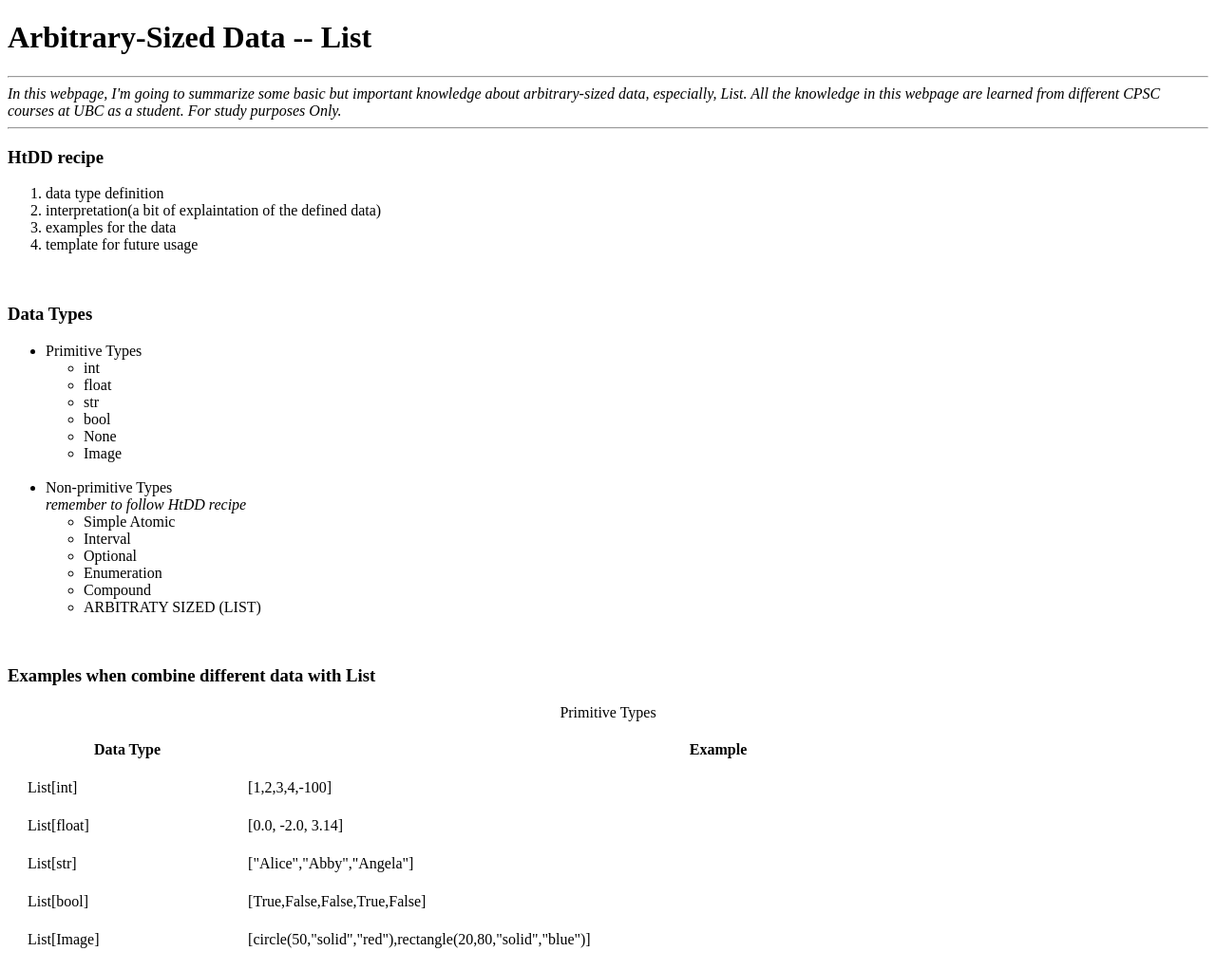
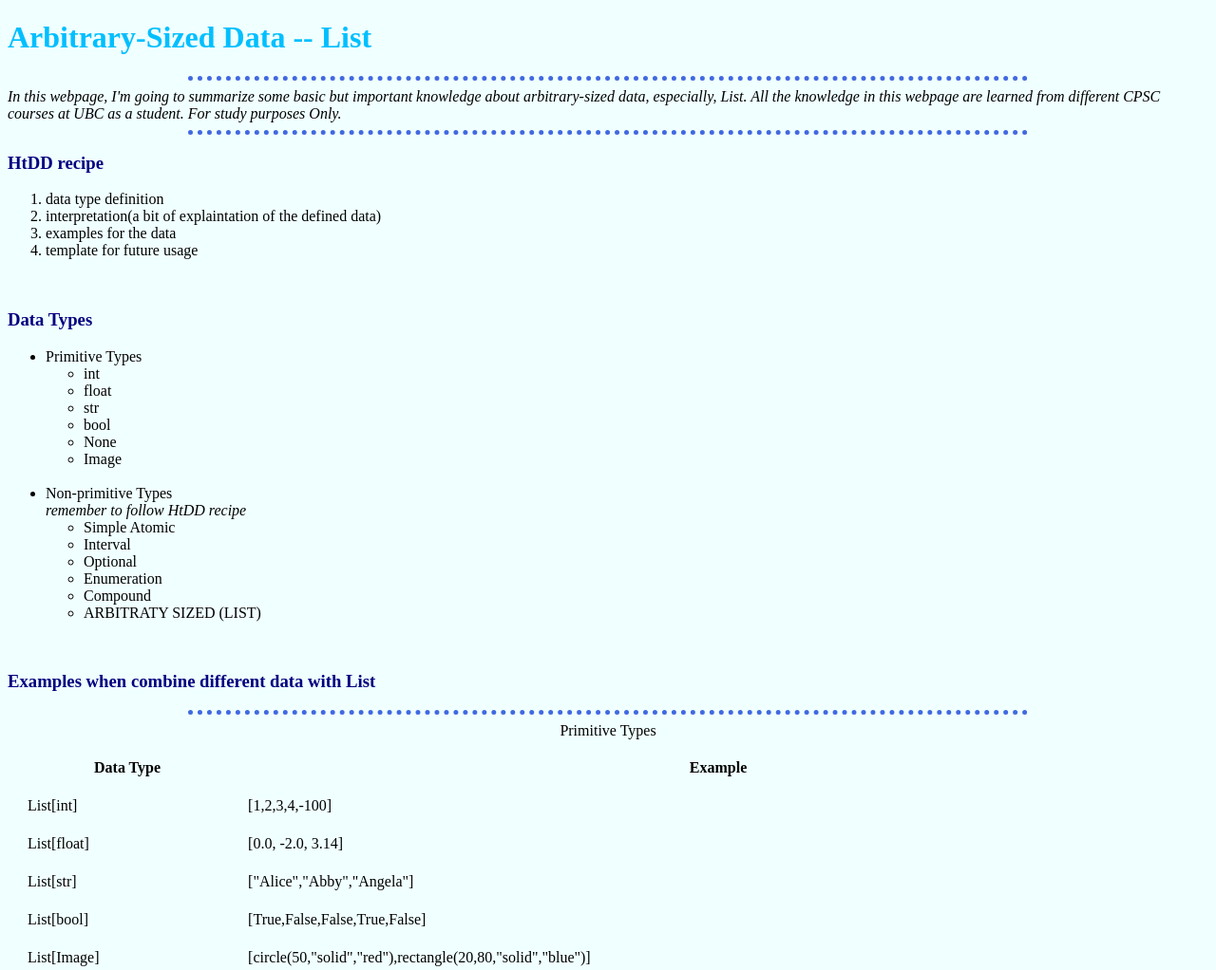
Before and after one commit to annie1k/WebDev, a plain HTML site: page Arbitrary-Sized(Python)/index.html in a window 1280 px wide. Shown: the top 1022 px of the page at 95% size. Drawn offline with Linux system fonts and the light colour scheme.

Commit message:
css basic styling

```diff
--- /dev/null
+++ b/Arbitrary-Sized(Python)/css/styles.css
@@ -0,0 +1,21 @@
+body {
+  background-color: azure;
+}
+
+hr {
+  /* border-style: dotted none none; */
+  border-style: none;
+  border-top-style: dotted;
+  /* height: 2px; */
+  width:70%;
+  /* background-color:white; */
+  border-width: 5px;
+  border-color: royalblue;
+}
+h1 {
+  color:deepskyblue;
+}
+
+h3 {
+  color:navy;
+}
--- a/Arbitrary-Sized(Python)/index.html
+++ b/Arbitrary-Sized(Python)/index.html
@@ -4,6 +4,8 @@
 <head>
   <meta charset="utf-8">
   <title>Arbitrary Sized Summary</title>
+  <link rel="stylesheet" href="css/styles.css">
+
 </head>
 
 <body>
@@ -58,6 +60,7 @@
   <br>
 
   <h3>Examples when combine different data with List</h2>
+    <hr>
     <table style="width:100%" cellspacing="20">
       <caption>Primitive Types</caption>
       <tr>
@@ -94,6 +97,7 @@
     <br>
     <br>
     <br>
+    <hr>
 
     <table style="width:100%" cellspacing="20">
       <caption>Non-primitive Types</caption>
--- /dev/null
+++ b/HTML_personal_site/css/styles.css
@@ -0,0 +1,22 @@
+body {
+  background-color: azure;
+}
+
+hr {
+  /* border-style: dotted none none; */
+  border-style: none;
+  border-top-style: dotted;
+  /* height: 2px; */
+  width:70%;
+  /* background-color:white; */
+  border-width: 5px;
+  border-color: royalblue;
+}
+
+h1 {
+  color:skyblue
+}
+
+h3 {
+  color:navy;
+}
```
Also changed, not shown: HTML_personal_site/index.html (+1 -0 lines), HTML_personal_site/personal_projects.html (+2 -1 lines). Lines whose indentation alone changed are shown as unchanged.
